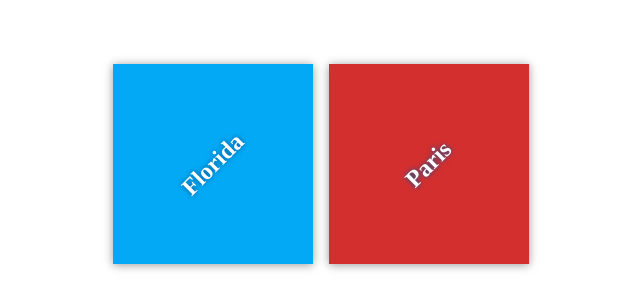
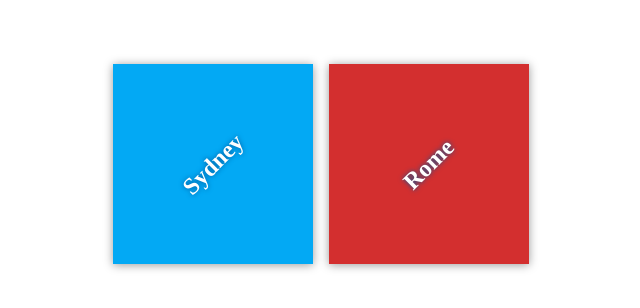
Before and after one commit to Hugiell/my-travel-plans, a plain HTML site: page index.html in a window 1280 px wide. Shown: the part 236-544 px from the top of the page, 319-959 px from the left. Drawn offline with Linux system fonts and the light colour scheme.

Commit message:
Change destination

```diff
--- a/index.html
+++ b/index.html
@@ -11,11 +11,11 @@
 <div class="container">
     <div class="destination-container">
         <div class="destination" id="florida">
-            <h2>Florida</h2>
+            <h2>Sydney</h2>
         </div>
 
         <div class="destination" id="paris">
-            <h2>Paris</h2>
+            <h2>Rome</h2>
         </div>
     </div>
 </div>
```
